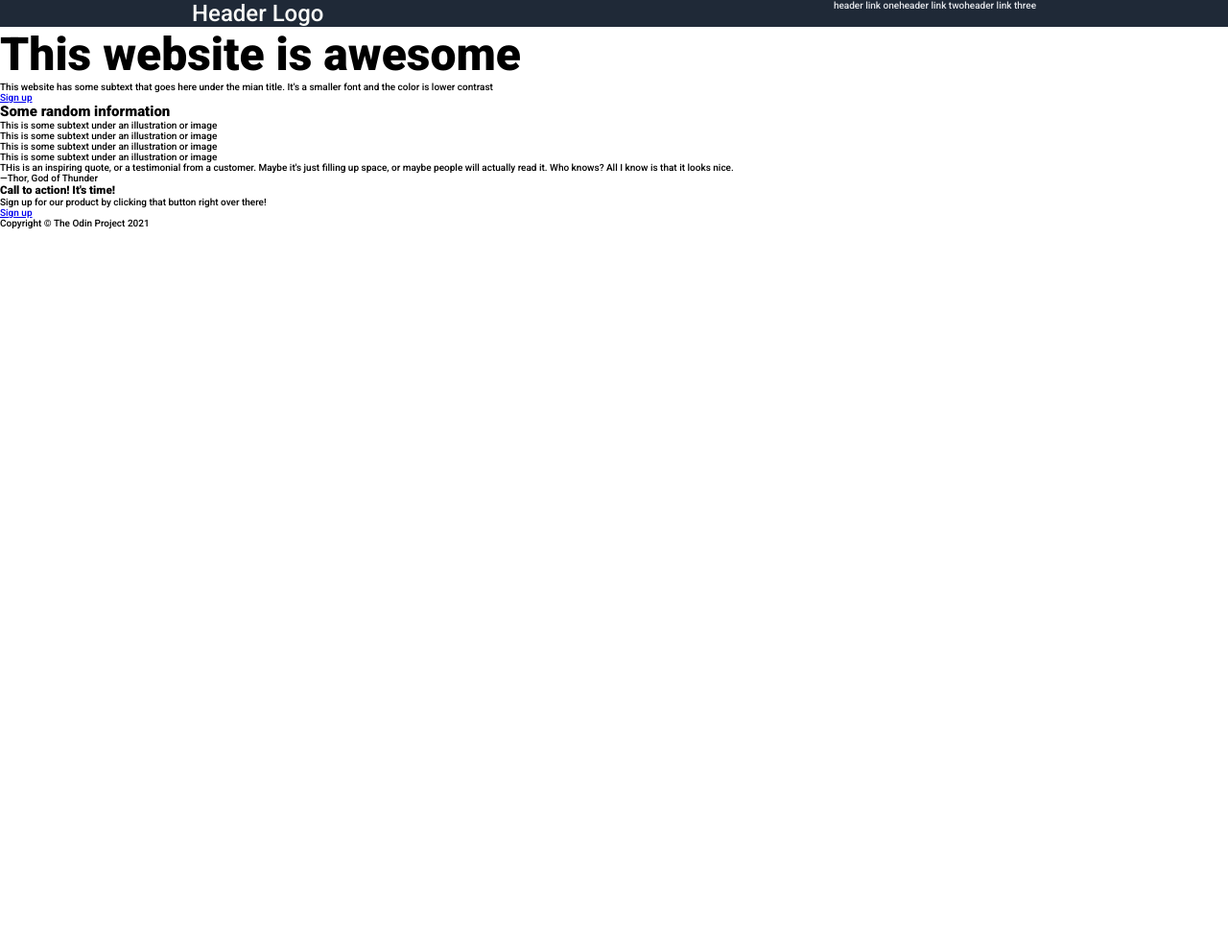
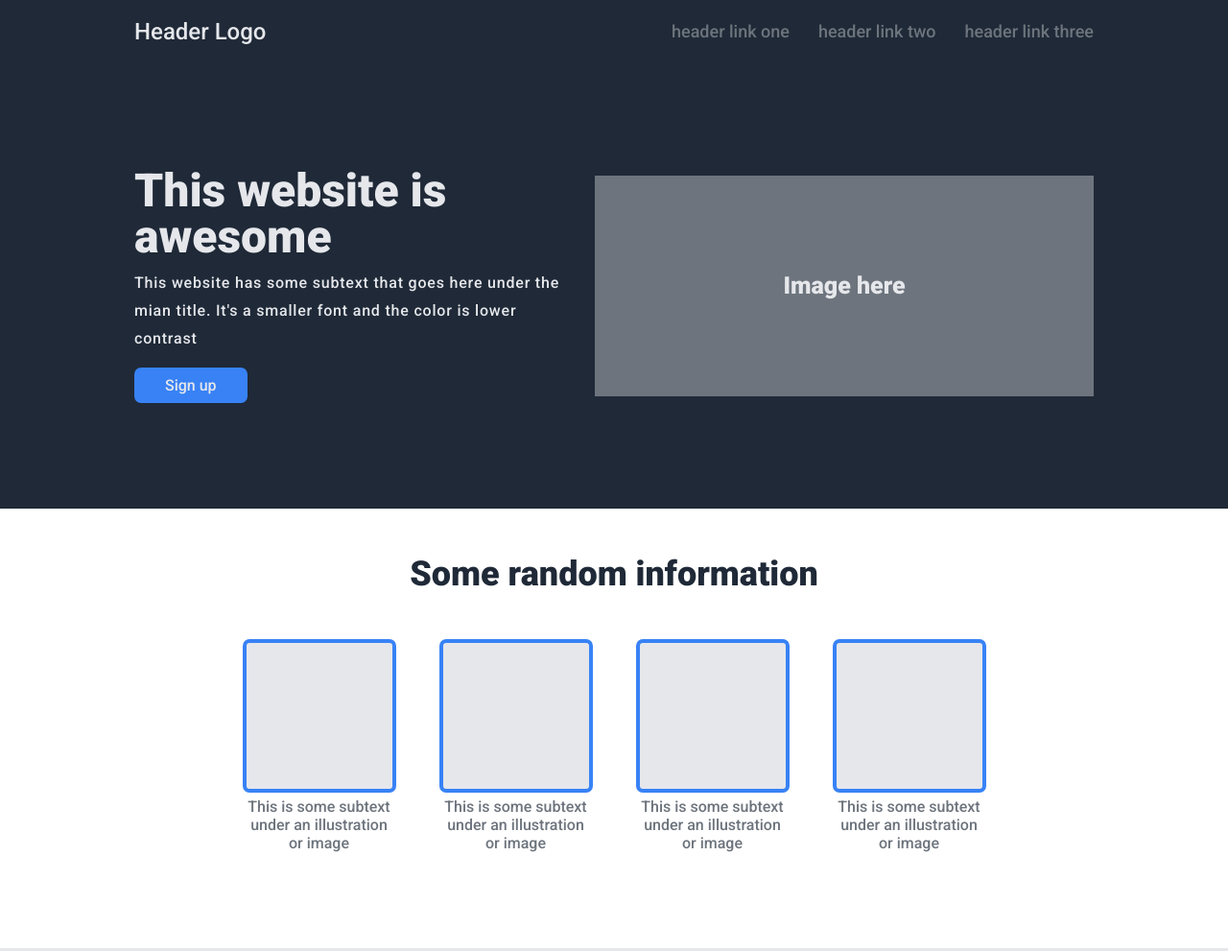
Before and after one commit to francisphamsd/landing-page, a plain HTML site: page index.html in a window 1280 px wide. Shown: the top 991 px of the page at 96% size. Before the commit the page ends 800 px from the top, so only its background shows below. Drawn offline with Linux system fonts and the light colour scheme.

Commit message:
completed project

```diff
--- a/index.html
+++ b/index.html
@@ -10,6 +10,7 @@
   </head>
   <body>
     <div class="header">
+      <div class="header-content container">
         <div class="logo">Header Logo</div>
         <ul class="nav">
           <li><a href="#">header link one</a></li>
@@ -17,7 +18,9 @@
           <li><a href="#">header link three</a></li>
         </ul>
       </div>
+    </div>
     <section class="hero">
+      <div class="hero-content container">
         <div class="text-box">
           <h1 class="header-primary">This website is awesome</h1>
           <p class="subtitle">
@@ -26,16 +29,20 @@
           </p>
           <a href="#" class="btn btn-fill">Sign up</a>
         </div>
-      <div class="img-box"></div>
+        <div class="img-box"><h4>Image here</h4></div>
+      </div>
     </section>
     <section class="info">
+      <div class="info-content container">
         <h2 class="header-secondary">Some random information</h2>
         <div class="info-row">
-        <figure class="info-box">
+          <figure>
+            <div class="info-box">
               <div class="info-img"></div>
               <p class="info-text">
                 This is some subtext under an illustration or image
               </p>
+            </div>
           </figure>
           <figure class="info-box">
             <div class="info-img"></div>
@@ -56,11 +63,12 @@
             </p>
           </figure>
         </div>
+      </div>
     </section>
     <section class="testimonial">
-      <blockquote>
+      <blockquote class="testimonial-content container">
         <p class="testimonial-quote">
-          THis is an inspiring quote, or a testimonial from a customer. Maybe
+          This is an inspiring quote, or a testimonial from a customer. Maybe
           it's just filling up space, or maybe people will actually read it. Who
           knows? All I know is that it looks nice.
         </p>
@@ -68,7 +76,7 @@
       </blockquote>
     </section>
     <section class="cta">
-      <div class="cta-box">
+      <div class="cta-box container">
         <div class="cta-text">
           <h3 class="header-tertiary">Call to action! It's time!</h3>
           <p class="cta-subtitle">
--- a/style.css
+++ b/style.css
@@ -4,8 +4,8 @@
 
 :root {
   --dark-blue: #1f2937; /* bg color (hero & footer), info header text, quote text */
-  --white: #f9faf8; /* hero main text, header logo text color */
-  --gray: #e5e7eb; /* hero secondary text, header link text color, quote section bg color */
+  --light-gray: #e5e7eb; /* hero main text, header logo text color */
+  --gray: #6d747d; /* hero secondary text, header link text color, quote section bg color */
   --blue: #3882f6; /* button color, cta bg color */
 }
 
@@ -16,35 +16,33 @@
 }
 
 html {
-  font-size: 62.5%;
+  /* font-size: 62.5%; */
 }
 
 body {
   font-family: "Roboto", sans-serif;
-  max-width: 130rem;
+  max-width: 1440px;
 }
 
 .container {
-  max-width: 90rem;
-  padding: 0 3.2rem;
+  max-width: 1000px;
   margin: 0 auto;
-  background-color: transparent;
-}
-
-.flex {
-  display: flex;
 }
 
 /* HEADER */
 .header {
   background-color: var(--dark-blue);
-  padding: 0 20rem;
+}
+
+.header-content {
+  height: 65px;
   display: flex;
   justify-content: space-between;
+  align-items: center;
 }
 .logo {
-  font-size: 2.4rem;
-  color: var(--white);
+  font-size: 24px;
+  color: var(--light-gray);
 }
 
 .nav {
@@ -52,13 +50,170 @@ body {
   padding: 0;
   margin: 0;
   display: flex;
+  gap: 30px;
 }
 .nav a {
   color: var(--gray);
   text-decoration: none;
+  font-size: 18px;
 }
 
 /* HERO */
+.hero {
+  background-color: var(--dark-blue);
+}
+
+.hero-content {
+  height: 465px;
+  display: flex;
+  justify-content: center;
+  align-items: center;
+  gap: 30px;
+}
+
 .header-primary {
-  font-size: 4.8rem;
+  font-size: 48px;
+  color: var(--light-gray);
+  line-height: 1;
+  margin-bottom: 10px;
 }
+
+.subtitle {
+  color: var(--light-gray);
+  line-height: 1.8;
+  letter-spacing: 0.8px;
+  margin-bottom: 15px;
+}
+
+.btn {
+  display: inline-block;
+  border: 2px solid var(--blue);
+  padding: 7px 30px;
+  border-radius: 7px;
+  text-decoration: none;
+  transition: all 0.2s;
+  text-align: center;
+  vertical-align: middle;
+}
+
+.btn-fill {
+  background-color: var(--blue);
+  color: var(--light-gray);
+}
+
+.btn-fill:hover {
+  background-color: var(--light-gray);
+  color: var(--blue);
+  border: 2px solid var(--light-gray);
+}
+.btn-outline {
+  background-color: transparent;
+  color: var(--light-gray);
+  border: 2px solid lightgray;
+}
+
+.btn-outline:hover {
+  background-color: var(--light-gray);
+  color: var(--blue);
+}
+
+.img-box {
+  background-color: var(--gray);
+  flex: 0 0 auto;
+  display: flex;
+  height: 230px;
+  width: 520px;
+  align-items: center;
+  color: var(--light-gray);
+}
+
+.img-box h4 {
+  width: 100%;
+  font-size: 25px;
+  text-align: center;
+}
+
+/* INFO */
+.info-content {
+  text-align: center;
+  padding: 50px 0;
+}
+.header-secondary {
+  font-size: 36px;
+  font-weight: 900;
+  color: var(--dark-blue);
+  line-height: 1;
+  margin-bottom: 50px;
+}
+.info-row {
+  margin: 0 auto;
+  display: flex;
+  gap: 45px;
+  justify-content: center;
+  margin-bottom: 50px;
+}
+
+.info-box {
+  width: 160px;
+}
+
+.info-img {
+  background-color: var(--light-gray);
+  height: 160px;
+  width: 160px;
+  border: 4px solid var(--blue);
+  border-radius: 7px;
+  margin-bottom: 5px;
+}
+
+.info-text {
+  color: var(--gray);
+}
+
+/* TESTIMONIAL */
+.testimonial {
+  background-color: var(--light-gray);
+}
+
+.testimonial-content {
+  display: flex;
+  flex-direction: column;
+  padding: 100px;
+}
+
+.testimonial-quote {
+  font-size: 36px;
+  font-size: 500;
+  font-style: italic;
+}
+
+.testimonial-author {
+  font-size: 20px;
+  font-weight: 900;
+  text-align: end;
+}
+
+/* CTA */
+.cta-box {
+  display: flex;
+  padding: 50px 0;
+  margin: 100px auto;
+  justify-content: space-evenly;
+  background-color: var(--blue);
+  border-radius: 7px;
+}
+
+.cta-text {
+  color: var(--light-gray);
+}
+
+/* FOOTER */
+.footer {
+  background-color: var(--dark-blue);
+  color: var(--light-gray);
+  text-align: center;
+}
+
+.copyright {
+  padding: 30px 0;
+}
```
Lines whose indentation alone changed are shown as unchanged.
